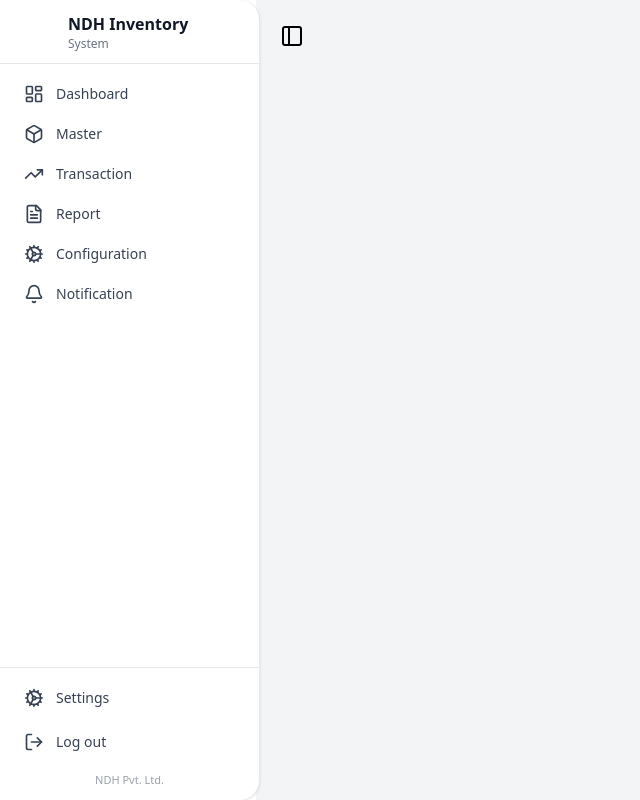
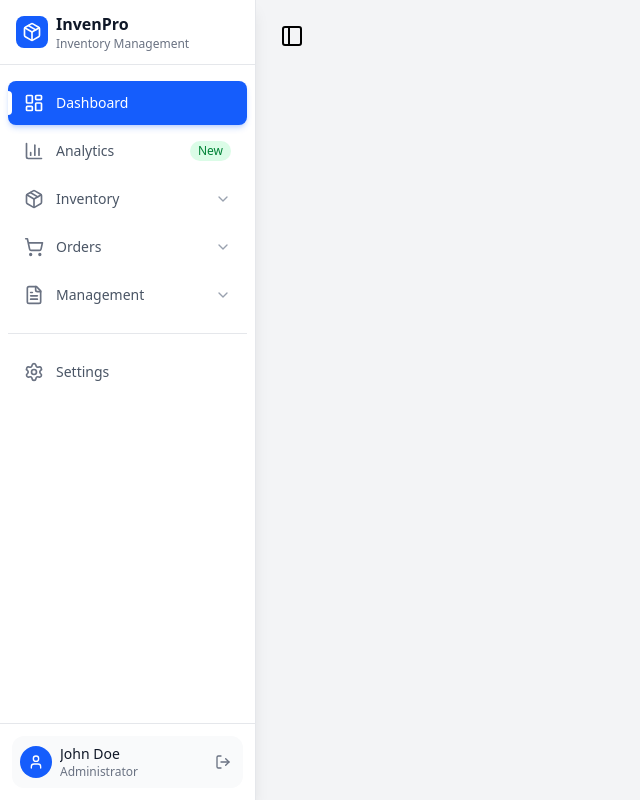
Before and after one commit to projectbyndh/NDH.InventorySystem.UI, a React (Vite) app in the folder Client/Frontend/: page /dashboard in a window 1280 px wide. Shown: the whole page, without its empty margins (0-640 px from the left). Built offline with nearby package versions, Linux system fonts and the light colour scheme.

Commit message:
sidebar updated according to backend

```diff
--- a/Client/Frontend/src/Components/Dashboard/Sidebar.jsx
+++ b/Client/Frontend/src/Components/Dashboard/Sidebar.jsx
@@ -1,129 +1,269 @@
-import React from "react";
-import { NavLink, useNavigate } from "react-router-dom";
+import React, { useState, useEffect } from 'react';
+import { Link } from 'react-router-dom';
 import {
+  LayoutDashboard,
+  Package,
+  Users,
+  BarChart3,
+  Settings,
+  FileText,
+  ShoppingCart,
+  Warehouse,
+  TrendingUp,
   Bell,
-  Box,
-  Cog,
-  FileText,
-  LayoutDashboard,
+  Search,
+  User,
   LogOut,
-  TrendingUp,
-} from "lucide-react";
+  ChevronDown,
+  ChevronRight,
+  ChevronLeft,
+  Grid3X3,
+  Truck,
+  CreditCard,
+  Shield,
+  HelpCircle
+} from 'lucide-react';
 
-const menuItems = [
-  { title: "Dashboard", url: "/moduledashboard", icon: LayoutDashboard },
-  { title: "Master", url: "/modulemaster", icon: Box },
-  { title: "Transaction", url: "/moduletransaction", icon: TrendingUp },
-  { title: "Report", url: "/modulereport", icon: FileText },
-  { title: "Configuration", url: "/moduleconfiguration", icon: Cog },
-  { title: "Notification", url: "/modulenotification", icon: Bell },
-];
+const ProfessionalSidebar = () => {
+  const [activeMenu, setActiveMenu] = useState('dashboard');
+  const [expandedMenus, setExpandedMenus] = useState({});
+  const [isCollapsed, setIsCollapsed] = useState(false);
 
-function Sidebar() {
-  const navigate = useNavigate();
+  // Responsiveness: Collapse sidebar on small screens
+  useEffect(() => {
+    const handleResize = () => {
+      if (window.innerWidth < 1024) { // lg breakpoint, adjust as needed
+        setIsCollapsed(true);
+      } else {
+        setIsCollapsed(false);
+      }
+    };
 
-  const handleLogout = () => {
-    localStorage.removeItem("authToken");
-    navigate("/login");
+    window.addEventListener('resize', handleResize);
+    handleResize(); // Initial check
+
+    return () => window.removeEventListener('resize', handleResize);
+  }, []);
+
+  const menuItems = [
+    {
+      id: 'dashboard',
+      title: 'Dashboard',
+      icon: LayoutDashboard,
+      path: '/dashboard',
+      badge: null
+    },
+    {
+      id: 'analytics',
+      title: 'Analytics',
+      icon: BarChart3,
+      path: '/analytics',
+      badge: 'New'
+    },
+    {
+      id: 'inventory',
+      title: 'Inventory',
+      icon: Package,
+      children: [
+        { id: 'products', title: 'Products', icon: Package, path: '/inventory/products' },
+        { id: 'categories', title: 'Categories', icon: Grid3X3, path: '/inventory/categories' },
+        { id: 'Vendor', title: 'Stock Management', icon: Warehouse, path: '/inventory/stock' },
+        { id: 'Warehouse', title: 'Suppliers', icon: Truck, path: '/inventory/suppliers' }
+      ]
+    },
+    {
+      id: 'orders',
+      title: 'Orders',
+      icon: ShoppingCart,
+      children: [
+        { id: 'all-orders', title: 'All Orders', icon: FileText, path: '/orders/all' },
+        { id: 'pending', title: 'Pending', icon: TrendingUp, path: '/orders/pending', badge: '12' },
+        { id: 'completed', title: 'Completed', icon: Shield, path: '/orders/completed' },
+        { id: 'returns', title: 'Returns', icon: CreditCard, path: '/orders/returns' }
+      ]
+    },
+
+
+    {
+      id: 'reports',
+      title: 'Management',
+      icon: FileText,
+      children: [
+        { id: 'Measurement', title: 'Unit of Measurement ', icon: TrendingUp, path: '/reports/measurement' },
+        { id: 'User management', title: 'User management ', icon: Package, path: '/reports/user-management' },
+        { id: 'User profile', title: 'User Profile', icon: Users, path: '/reports/userprofile' }
+      ]
+    }
+  ];
+
+  const bottomMenuItems = [
+
+    {
+      id: 'settings',
+      title: 'Settings',
+      icon: Settings,
+      path: '/settings'
+    }
+  ];
+
+  const toggleExpanded = (menuId) => {
+    setExpandedMenus(prev => ({
+      ...prev,
+      [menuId]: !prev[menuId]
+    }));
   };
 
-  const linkBase =
-    "group relative flex items-center gap-3 rounded-lg px-3 py-2 text-sm transition-colors focus:outline-none focus-visible:ring-2 focus-visible:ring-offset-2 focus-visible:ring-[--color-primary-500]";
-  const linkInactive =
-    "text-gray-700 hover:bg-gray-100 aria-[current=page]:text-[--color-primary-700]";
-  const linkActive =
-    "bg-[--color-primary-50] text-[--color-primary-700]";
+  const handleMenuClick = (menuId, hasChildren = false) => {
+    if (hasChildren) {
+      toggleExpanded(menuId);
+    } else {
+      setActiveMenu(menuId);
+    }
+  };
+
+  const MenuItem = ({ item, isChild = false }) => {
+    const isActive = activeMenu === item.id;
+    const isExpanded = expandedMenus[item.id];
+    const hasChildren = item.children && item.children.length > 0;
+    const ItemComponent = item.path && !hasChildren ? Link : 'button';
+
+    return (
+      <li className={`${isChild ? 'ml-4' : ''}`}>
+        <ItemComponent
+          {...(item.path && !hasChildren ? { to: item.path } : {})}
+          onClick={() => handleMenuClick(item.id, hasChildren)}
+          className={`
+            group relative flex w-full items-center gap-3 rounded-lg px-4 py-3 text-left text-sm font-medium transition-all duration-200
+            ${isActive
+              ? 'bg-blue-600 text-white shadow-md shadow-blue-600/20'
+              : 'text-gray-600 hover:bg-gray-50 hover:text-gray-800'
+            }
+            ${isChild ? 'pl-6 text-gray-500 hover:text-gray-700' : ''}
+            focus:outline-none focus:ring-2 focus:ring-blue-500 focus:ring-offset-2
+          `}
+        >
+          {/* Active indicator */}
+          {isActive && !isChild && (
+            <div className="absolute left-0 top-1/2 h-6 w-1 -translate-y-1/2 rounded-r bg-white"></div>
+          )}
+
+          {/* Icon */}
+          <item.icon className={`
+            h-5 w-5 shrink-0 transition-colors duration-200
+            ${isActive ? 'text-white' : 'text-gray-500 group-hover:text-gray-700'}
+          `} />
+
+          {/* Title (hidden when collapsed) */}
+          {!isCollapsed && <span className="flex-1 truncate">{item.title}</span>}
+
+          {/* Badge */}
+          {item.badge && !isCollapsed && (
+            <span className={`
+              inline-flex items-center justify-center rounded-full px-2 py-0.5 text-xs font-medium
+              ${item.badge === 'New'
+                ? 'bg-green-100 text-green-700'
+                : 'bg-red-100 text-red-700'
+              }
+              ${isActive ? 'bg-white/30 text-white' : ''}
+            `}>
+              {item.badge}
+            </span>
+          )}
+
+          {/* Chevron for expandable items */}
+          {hasChildren && !isCollapsed && (
+            <ChevronDown className={`
+              h-4 w-4 shrink-0 transition-transform duration-200
+              ${isExpanded ? 'rotate-180' : ''}
+              ${isActive ? 'text-white' : 'text-gray-400 group-hover:text-gray-600'}
+            `} />
+          )}
+        </ItemComponent>
+
+        {/* Submenu */}
+        {hasChildren && isExpanded && !isCollapsed && (
+          <ul className="mt-1 space-y-1 border-l-2 border-gray-100 pl-3">
+            {item.children.map(child => (
+              <MenuItem key={child.id} item={child} isChild={true} />
+            ))}
+          </ul>
+        )}
+      </li>
+    );
+  };
 
   return (
-    <aside
-      className="fixed left-0 top-0 z-40 h-screen w-[260px] bg-white border-r border-gray-200 shadow-sm flex flex-col rounded-r-xl"
-      role="navigation"
-      aria-label="Main sidebar"
-    >
+    <aside className={`
+      fixed left-0 top-0 z-40 flex h-screen flex-col bg-white shadow-lg transition-all duration-300 ease-in-out
+      ${isCollapsed ? 'w-16' : 'w-64'}
+      border-r border-gray-200 overflow-hidden
+      lg:w-64 lg:translate-x-0 // Always expanded on lg screens
+    `}>
       {/* Header */}
-      <div className="flex items-center gap-3 px-4 h-16 border-b border-gray-200">
-        <div className="flex h-10 w-10 items-center justify-center rounded-md bg-[--color-primary-600]">
-          <Box className="h-6 w-6 text-white" />
+      <div className="flex items-center justify-between border-b border-gray-200 px-4 py-3">
+        <div className="flex items-center gap-2">
+          <div className="flex h-8 w-8 items-center justify-center rounded-lg bg-blue-600">
+            <Package className="h-5 w-5 text-white" />
+          </div>
+          {!isCollapsed && (
+            <div>
+              <h1 className="text-base font-semibold text-gray-900">InvenPro</h1>
+              <p className="text-xs text-gray-500">Inventory Management</p>
+            </div>
+          )}
         </div>
-        <div className="leading-tight">
-          <div className="text-base font-semibold text-gray-900">
-            NDH Inventory
-          </div>
-          <div className="text-xs text-gray-500">System</div>
-        </div>
+
+        <button
+          onClick={() => setIsCollapsed(!isCollapsed)}
+          className="rounded-md p-1 text-gray-500 hover:bg-gray-100 hover:text-gray-700 transition-colors lg:hidden"
+        >
+          {isCollapsed ? <ChevronRight className="h-4 w-4" /> : <ChevronLeft className="h-4 w-4" />}
+        </button>
       </div>
 
+
+
+
       {/* Navigation */}
-      <nav className="flex-1 overflow-y-auto px-3 py-3" role="menu">
+      <nav className="flex-1 overflow-y-auto px-2 py-4">
         <ul className="space-y-1">
-          {menuItems.map((item) => (
-            <li key={item.title}>
-              <NavLink
-                to={item.url}
-                className={({ isActive }) =>
-                  [
-                    linkBase,
-                    isActive ? linkActive : linkInactive,
-                  ].join(" ")
-                }
-                role="menuitem"
-                aria-label={`Navigate to ${item.title}`}
-              >
-                {/* Active left bar */}
-                <span
-                  className={
-                    "absolute left-0 top-1/2 -translate-y-1/2 h-6 w-[3px] rounded-full " +
-                    "bg-[--color-primary-600] " +
-                    "opacity-0 group-aria-[current=page]:opacity-100"
-                  }
-                  aria-hidden="true"
-                />
-                <item.icon className="h-5 w-5 shrink-0" />
-                <span className="truncate">{item.title}</span>
-              </NavLink>
-            </li>
+          {menuItems.map(item => (
+            <MenuItem key={item.id} item={item} />
+          ))}
+        </ul>
+
+        {/* Divider */}
+        <div className="my-4 border-t border-gray-200"></div>
+
+        {/* Bottom Menu Items */}
+        <ul className="space-y-1">
+          {bottomMenuItems.map(item => (
+            <MenuItem key={item.id} item={item} />
           ))}
         </ul>
       </nav>
 
-      <div className="mt-auto border-t border-gray-200 px-3 py-3">
-        <NavLink
-          to="/settings"
-          className={({ isActive }) =>
-            [
-              linkBase,
-              "w-full",
-              isActive ? linkActive : linkInactive,
-            ].join(" ")
-          }
-          role="menuitem"
-          aria-label="Open Settings"
-        >
-          <span
-            className={
-              "absolute left-0 top-1/2 -translate-y-1/2 h-6 w-[3px] rounded-full " +
-              "bg-[--color-primary-600] " +
-              "opacity-0 group-aria-[current=page]:opacity-100"
-            }
-            aria-hidden="true"
-          />
-          <Cog className="h-5 w-5" />
-          <span>Settings</span>
-        </NavLink>
-
-        <button
-          onClick={handleLogout}
-          className="group mt-2 w-full flex items-center gap-3 rounded-lg px-3 py-2 text-sm text-gray-700 hover:bg-gray-100 transition-colors focus:outline-none focus-visible:ring-2 focus-visible:ring-offset-2 focus-visible:ring-[--color-primary-500]"
-          aria-label="Logout"
-        >
-          <LogOut className="h-5 w-5" />
-          <span className="truncate">Log out</span>
-        </button>
-
-        <p className="mt-3 text-center text-[11px] text-gray-400">NDH Pvt. Ltd.</p>
+      {/* User Profile */}
+      <div className="border-t border-gray-200 p-3">
+        <div className="flex items-center gap-2 rounded-md bg-gray-50 p-2">
+          <div className="h-8 w-8 rounded-full bg-blue-600 flex items-center justify-center">
+            <User className="h-4 w-4 text-white" />
+          </div>
+          {!isCollapsed && (
+            <div className="flex-1 min-w-0">
+              <p className="text-sm font-medium text-gray-900 truncate">John Doe</p>
+              <p className="text-xs text-gray-500 truncate">Administrator</p>
+            </div>
+          )}
+          {!isCollapsed && (
+            <button className="rounded-md p-1 text-gray-500 hover:bg-gray-200 hover:text-gray-700 transition-colors">
+              <LogOut className="h-4 w-4" />
+            </button>
+          )}
+        </div>
       </div>
     </aside>
   );
-}
+};
 
-export default Sidebar;
+export default ProfessionalSidebar;
```
